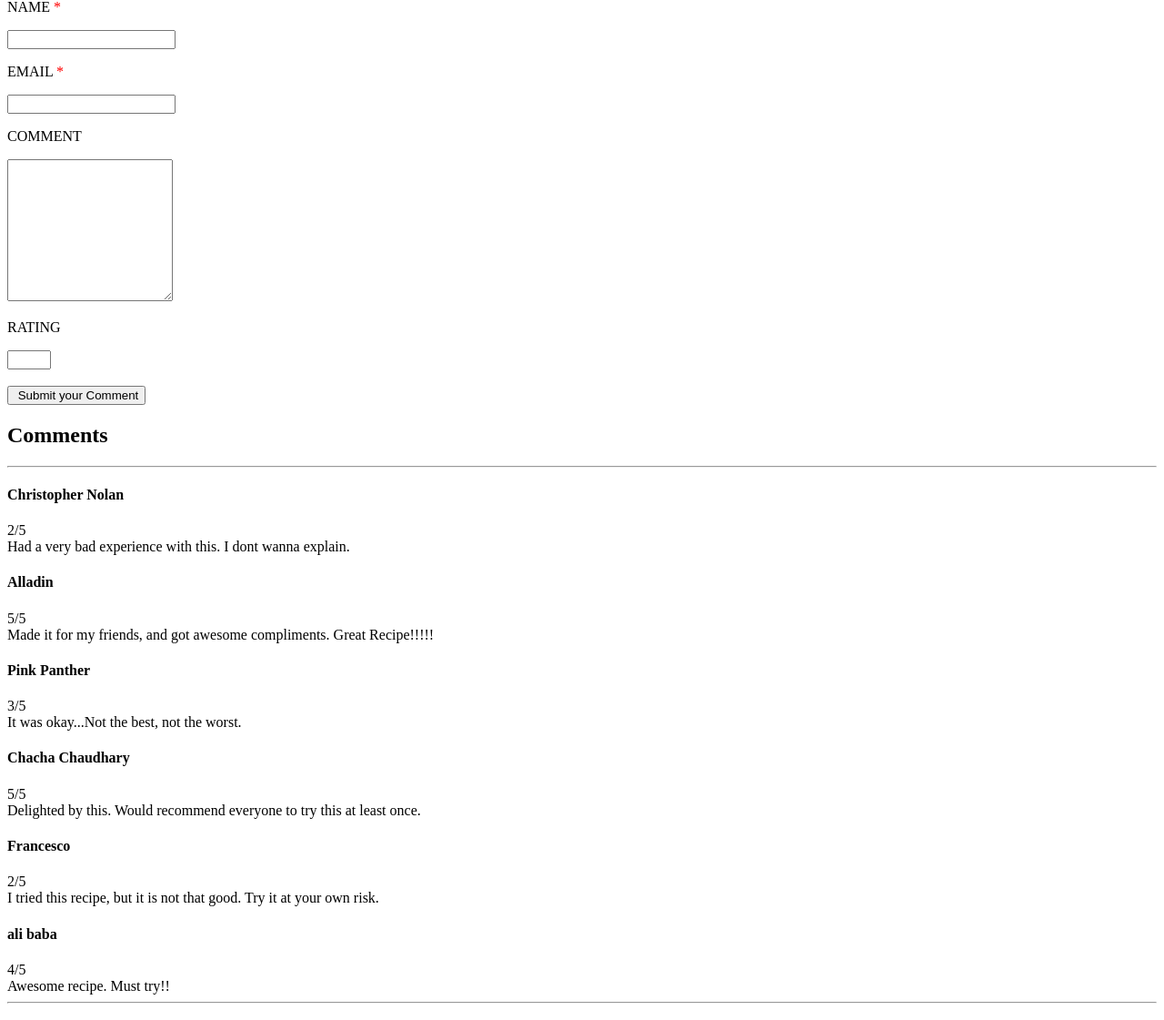
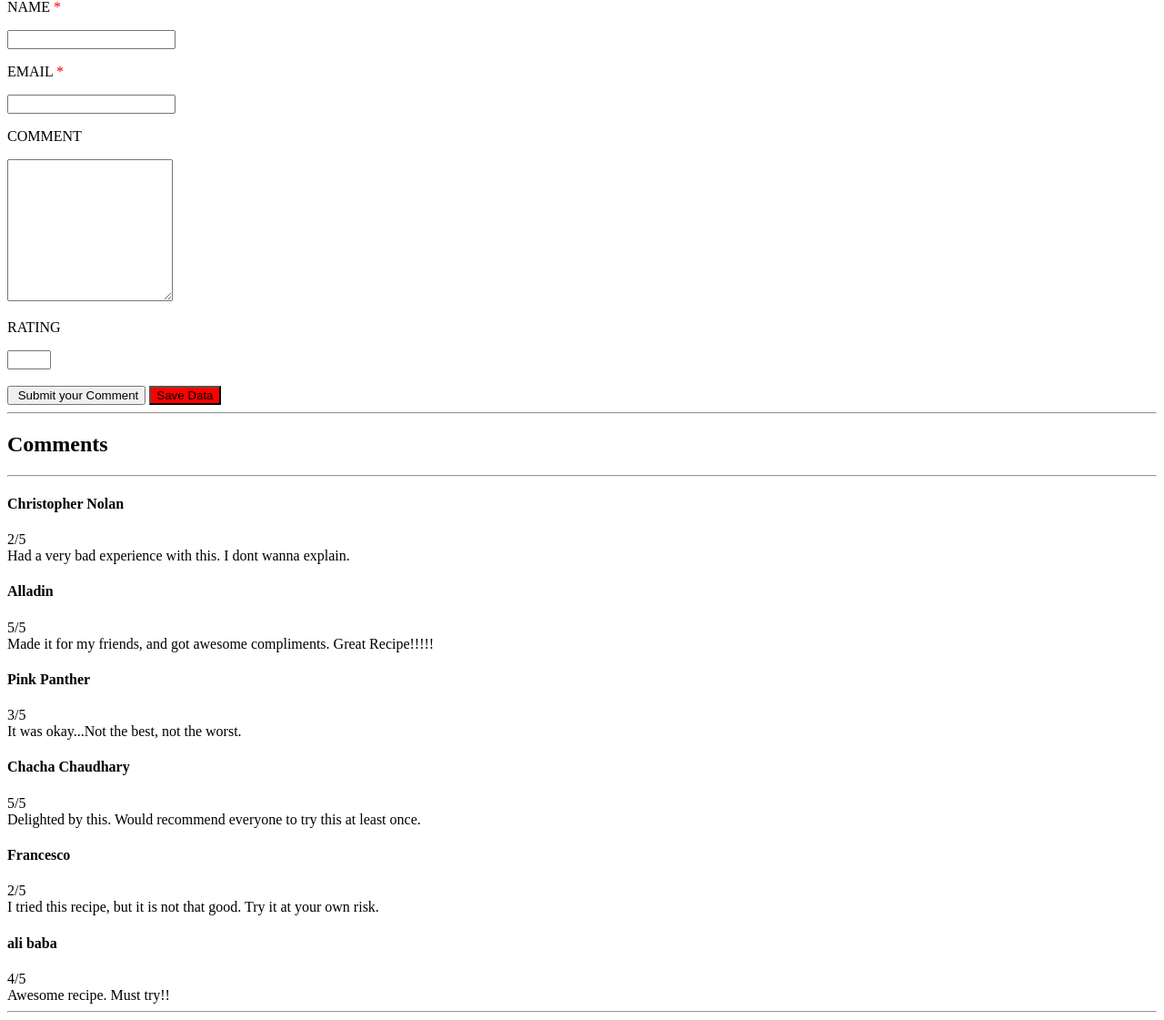
Before and after one commit to brogrammer2000/fud-hub_2.0, a PHP site: page /comments.php in a window 1280 px wide. Shown: the part 120-1241 px from the top of the page at 91% size. Run offline with PHP 8.4, Linux system fonts and the light colour scheme; data comes from the database, SQL or seed files in the repository.

Commit message:
submit button change

```diff
--- a/comments.php
+++ b/comments.php
@@ -24,12 +24,8 @@
 
             <input type="submit" onclick="saveData()" value=" Submit your Comment">
 
-<script>
-    function saveData() {
-        document.getElementById("myForm").submit();
-        document.getElementById("myForm").reset();
-    }
-</script>
+            <input style="background-color: red" type="submit" value="Save Data">
+            <hr>
 
 
         </form>
```
